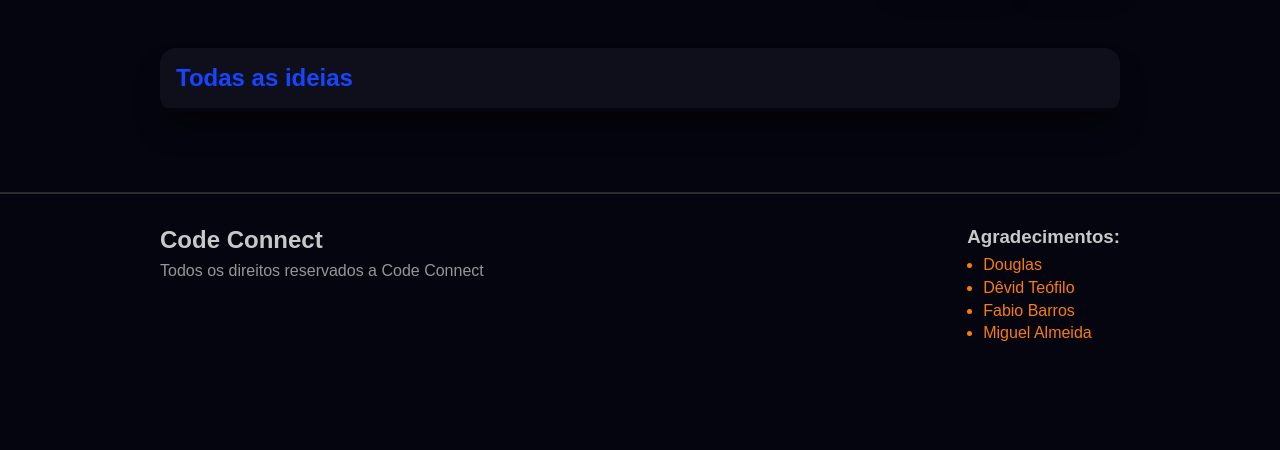
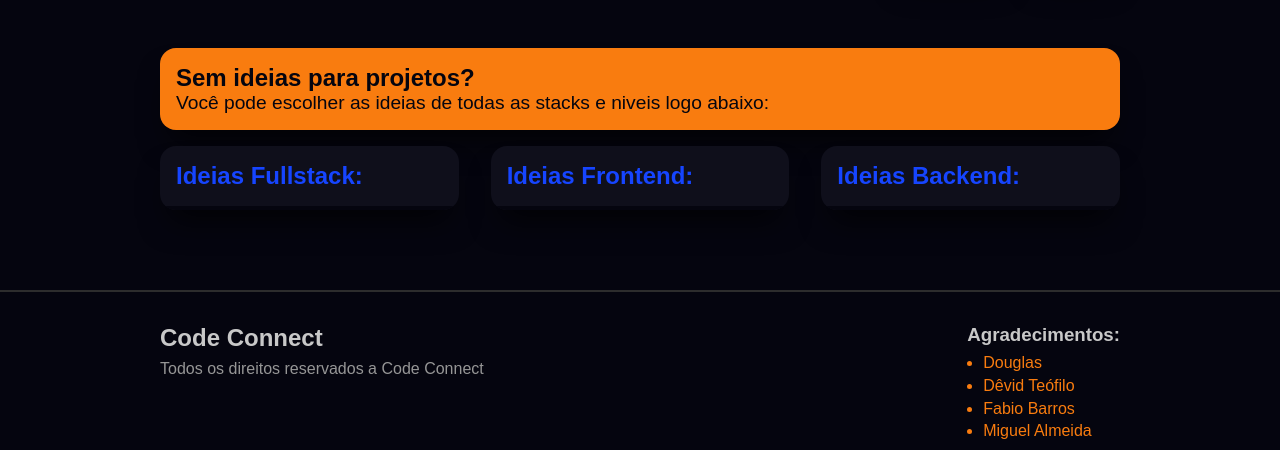
Before and after one commit to devid8642/CodeConn, a Django app: page /ideas/ in a window 1280 px wide. Shown: the part 89-539 px from the top of the page. Run offline with Django 4.2, Linux system fonts and the light colour scheme; data that the repository does not hold is empty; some libraries are stand-ins or nearby versions.

Commit message:
ideas page changes

```diff
--- a/base_static/users/css/ideas_admin.css
+++ b/base_static/users/css/ideas_admin.css
@@ -1,24 +1,36 @@
 .ideas-admin-container {
-    color: white;
+    color: rgb(200, 200, 200);
     display: grid;
     grid-template-columns: 1fr 2fr;
     gap: 1rem;
-    margin-top: 3rem;
+    margin-top: 1rem;
 }
 
 .ideas-admin-container.default-user {
-    grid-template-columns: 1fr;
-    gap: 3rem;
+    grid-template-columns: 1fr 1fr 1fr;
+    gap: 2rem;
 }
 
 .ideas-add,
-.all-ideas {
+.all-ideas,
+.ideas-header {
     background-color: rgb(15, 15, 27);
     height: fit-content;
     max-height: 650px;
     overflow-y: auto;
     border-radius: 1rem;
     box-shadow: rgba(0, 0, 0, 0.707) 0px 20px 30px -10px;
+}
+
+.ideas-header {
+    padding: 1rem;
+    color: var(--background);
+    margin-top: 3rem;
+    background-color: var(--cor-primaria);
+}
+
+.ideas-header p {
+    font-size: 1.2rem;
 }
 
 .ideas-add h2,
@@ -74,3 +86,9 @@
 .idea-date {
     font-size: .9rem;
 }
+
+@media (max-width: 768px) {
+    .ideas-header {
+        margin-top: 7rem;
+    }
+}
--- a/users/templates/users/pages/projects_ideas.html
+++ b/users/templates/users/pages/projects_ideas.html
@@ -5,15 +5,55 @@
 {% block head %}
   <title>Admin - Ideias</title>
   <link rel="stylesheet" href="{% static 'users/css/ideas_admin.css' %}">
-  <link rel="stylesheet" href="{% static 'projects/css/project-edit.css' %}">
 {% endblock head %}
 
 {% block content %}
   <div class="container">
+    <div class="ideas-header">
+      <h2>Sem ideias para projetos?</h2>
+      <p>Você pode escolher as ideias de todas as stacks e niveis logo abaixo:</p>
+    </div>
+    <div class="stacks-area">
+
+    </div>
     <div class="ideas-admin-container default-user">
       <div class="all-ideas">
-        <h2>Todas as ideias</h2>
-        {% for idea in all_ideas %}
+        <h2>Ideias Fullstack:</h2>
+        {% for idea in fullstack %}
+          <a href="{% url 'users:idea_detail' idea.id %}" class="ideas-card">
+            <div class="idea-title">
+              <h4>{{ idea.idea }}</h4>
+              <p>{{ idea.stack }}</p>
+            </div>
+            <div class="idea-body">
+              <p class="idea-level">Nível: {{ idea.level }}</p>
+              <p class="idea-date">
+                {{ idea.start_date|naturalday }}
+              </p>
+            </div>
+          </a>
+        {% endfor %}
+      </div>
+      <div class="all-ideas">
+        <h2>Ideias Frontend:</h2>
+        {% for idea in frontend %}
+          <a href="{% url 'users:idea_detail' idea.id %}" class="ideas-card">
+            <div class="idea-title">
+              <h4>{{ idea.idea }}</h4>
+              <p>{{ idea.stack }}</p>
+            </div>
+            <div class="idea-body">
+              <p class="idea-level">Nível: {{ idea.level }}</p>
+              <p class="idea-date">
+                {{ idea.start_date|naturalday }}
+              </p>
+            </div>
+          </a>
+        {% endfor %}
+      </div>
+      <div class="all-ideas">
+        <h2>Ideias Backend:</h2>
+        {% for idea in backend %}
           <a href="{% url 'users:idea_detail' idea.id %}" class="ideas-card">
             <div class="idea-title">
               <h4>{{ idea.idea }}</h4>
--- a/users/views.py
+++ b/users/views.py
@@ -257,12 +257,27 @@ def admin_dashboard(request):
 
 def projects_ideas(request):
     all_ideas = ProjectIdea.objects.all().order_by('-id')
+    backend = []
+    frontend = []
+    fullstack = []
+
+    for idea in all_ideas:
+        if idea.stack == 'Fullstack':
+            fullstack.append(idea)
+
+        elif idea.stack == 'Backend':
+            backend.append(idea)
+
+        else:
+            frontend.append(idea)
 
     return render(
         request,
         'users/pages/projects_ideas.html',
         context={
-            'all_ideas': all_ideas,
+            'backend': backend,
+            'frontend': frontend,
+            'fullstack': fullstack,
         }
     )
 
```
